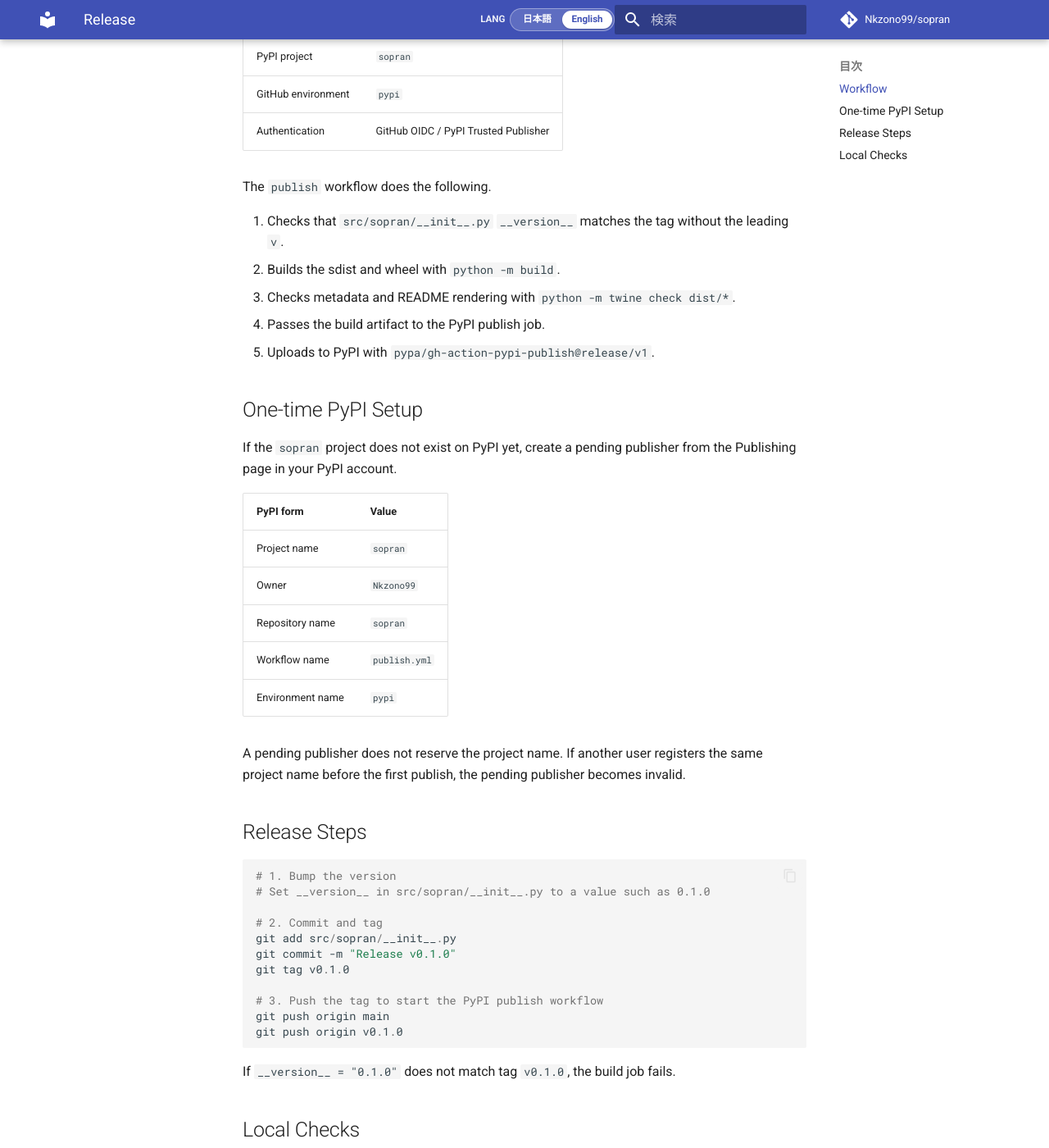
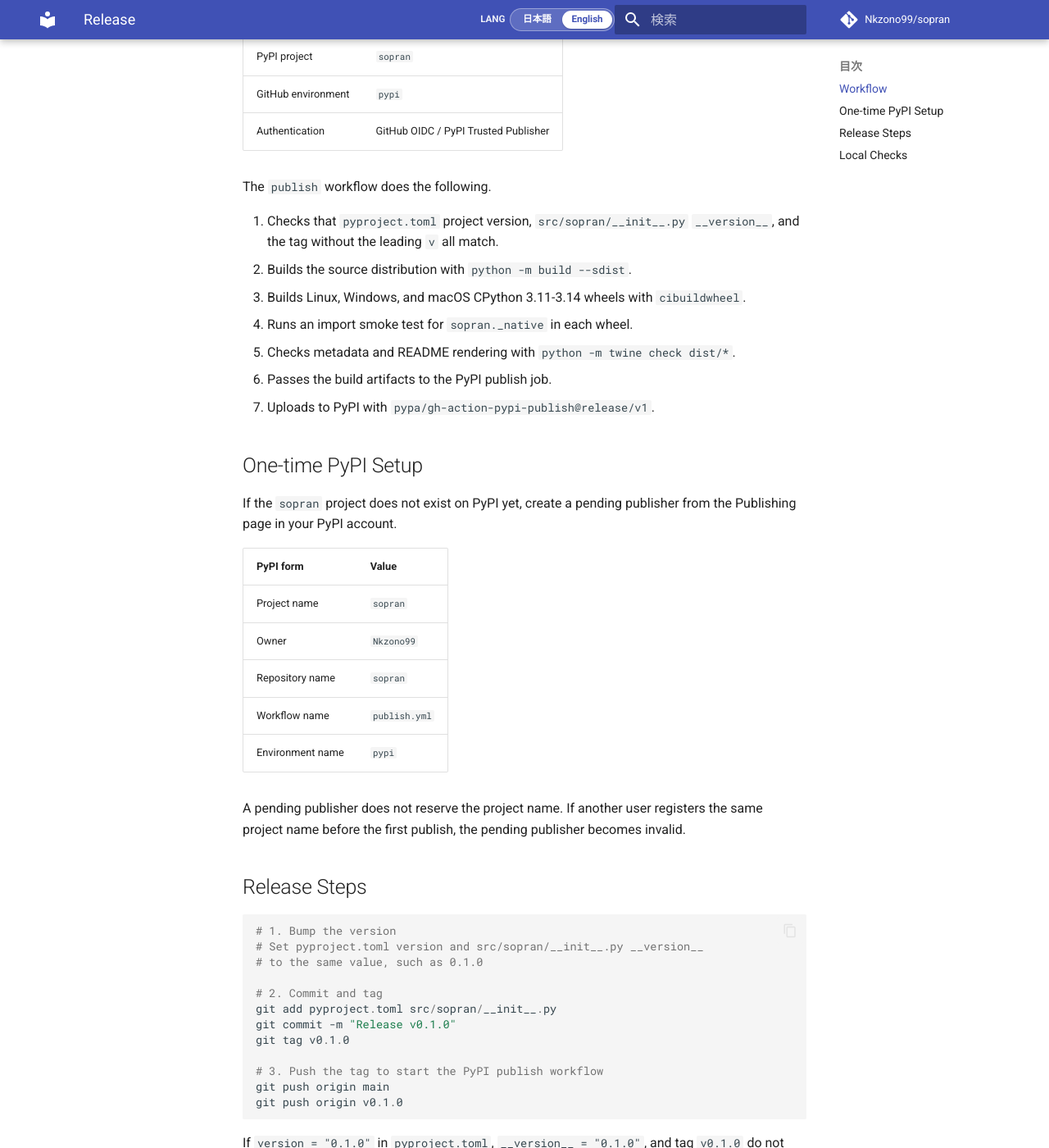
Before and after one commit to Nkzono99/sopran, an MkDocs documentation site: the page built from docs/en/reference/release.md, in a window 1280 px wide and 1400 px high, scrolled down 460 px. Shown: the whole window at 82% size. Built offline with MkDocs 1.6.1 and Material for MkDocs 9.7.7, drawn with Linux system fonts in a browser that asks for light colours; comment, search, counter and statistics services are not loaded; some of the changed text lies outside the part shown.

Commit message:
Set up wheel publishing CI

````diff
--- a/docs/en/reference/release.md
+++ b/docs/en/reference/release.md
@@ -15,12 +15,16 @@ long-lived API token.
 
 The `publish` workflow does the following.
 
-1. Checks that `src/sopran/__init__.py` `__version__` matches the tag without
-   the leading `v`.
-2. Builds the sdist and wheel with `python -m build`.
-3. Checks metadata and README rendering with `python -m twine check dist/*`.
-4. Passes the build artifact to the PyPI publish job.
-5. Uploads to PyPI with `pypa/gh-action-pypi-publish@release/v1`.
+1. Checks that `pyproject.toml` project version,
+   `src/sopran/__init__.py` `__version__`, and the tag without the leading `v`
+   all match.
+2. Builds the source distribution with `python -m build --sdist`.
+3. Builds Linux, Windows, and macOS CPython 3.11-3.14 wheels with
+   `cibuildwheel`.
+4. Runs an import smoke test for `sopran._native` in each wheel.
+5. Checks metadata and README rendering with `python -m twine check dist/*`.
+6. Passes the build artifacts to the PyPI publish job.
+7. Uploads to PyPI with `pypa/gh-action-pypi-publish@release/v1`.
 
 ## One-time PyPI Setup
 
@@ -43,10 +47,11 @@ invalid.
 
 ```powershell
 # 1. Bump the version
-# Set __version__ in src/sopran/__init__.py to a value such as 0.1.0
+# Set pyproject.toml version and src/sopran/__init__.py __version__
+# to the same value, such as 0.1.0
 
 # 2. Commit and tag
-git add src/sopran/__init__.py
+git add pyproject.toml src/sopran/__init__.py
 git commit -m "Release v0.1.0"
 git tag v0.1.0
 
@@ -55,15 +60,23 @@ git push origin main
 git push origin v0.1.0
 ```
 
-If `__version__ = "0.1.0"` does not match tag `v0.1.0`, the build job fails.
+If `version = "0.1.0"` in `pyproject.toml`, `__version__ = "0.1.0"`, and tag
+`v0.1.0` do not match, the build job fails.
 
 ## Local Checks
 
 Before tagging, run:
 
 ```powershell
-python -m build
+python -m build --sdist --wheel
 python -m twine check dist/*
+```
+
+To check platform wheel building locally for the current OS, run:
+
+```powershell
+python -m pip install "cibuildwheel>=2.23,<3"
+python -m cibuildwheel --output-dir wheelhouse
 ```
 
 For details, refer to the PyPI Trusted Publishing docs and the Python Packaging
--- a/pyproject.toml
+++ b/pyproject.toml
@@ -27,6 +27,7 @@ classifiers = [
   "Programming Language :: Python :: 3.11",
   "Programming Language :: Python :: 3.12",
   "Programming Language :: Python :: 3.13",
+  "Programming Language :: Python :: 3.14",
   "License :: OSI Approved :: Apache Software License",
   "Topic :: Scientific/Engineering :: Astronomy",
   "Topic :: Scientific/Engineering :: Physics",
````
Also changed, not shown: docs/reference/release.md (+21 -9 lines), 4 other files.
